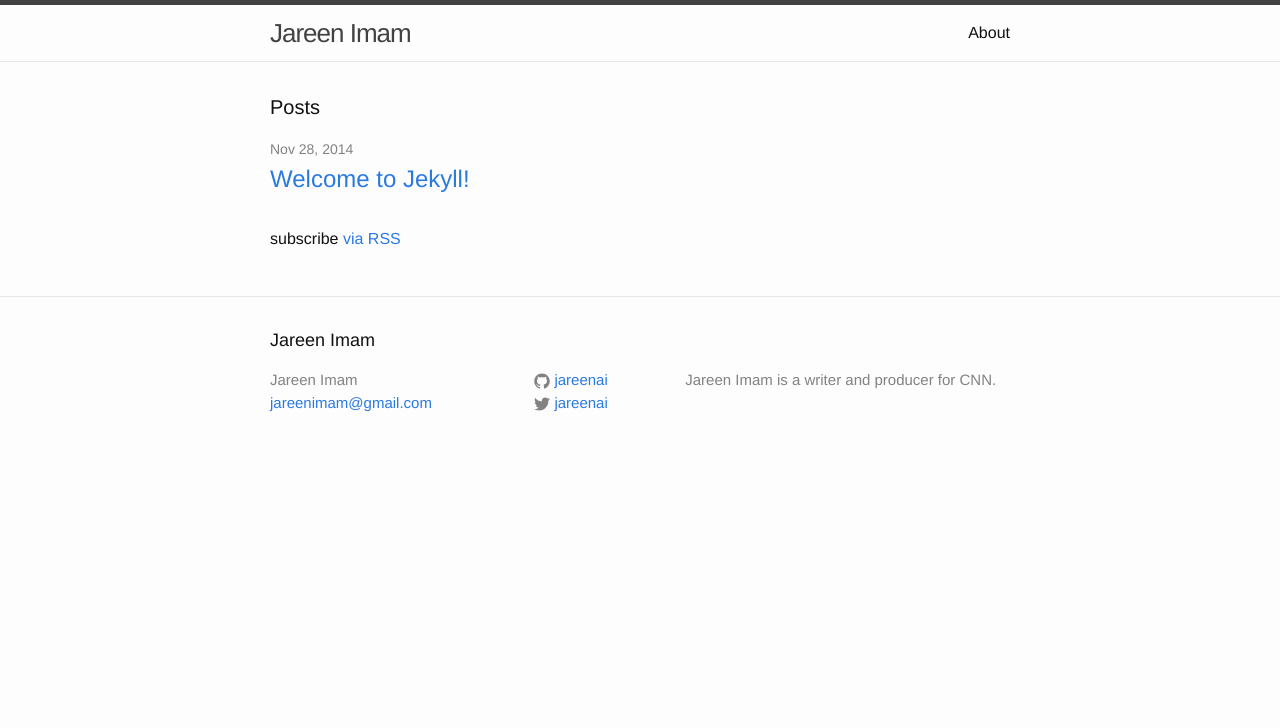
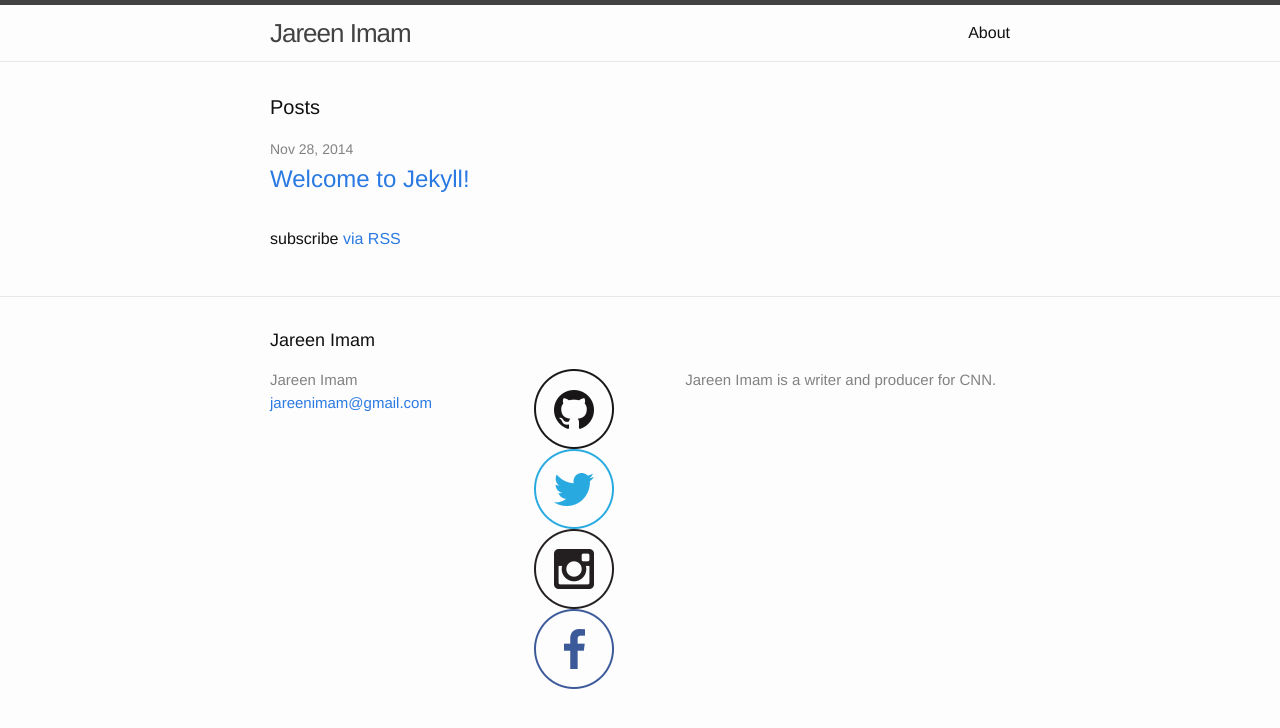
Before and after one commit to jareenai/jareenai.github.io, a Jekyll site: the page built from index.html, in a window 1280 px wide. Shown: the top 728 px of the page. Built offline with Jekyll 4.4.1, drawn with Linux system fonts in a browser that asks for light colours.

Commit message:
Custom social images

```diff
--- a/_includes/footer.html
+++ b/_includes/footer.html
@@ -17,13 +17,7 @@
           {% if site.github_username %}
           <li>
             <a href="https://github.com/{{ site.github_username }}">
-              <span class="icon  icon--github">
-                <svg viewBox="0 0 16 16">
-                  <path fill="#828282" d="M7.999,0.431c-4.285,0-7.76,3.474-7.76,7.761 c0,3.428,2.223,6.337,5.307,7.363c0.388,0.071,0.53-0.168,0.53-0.374c0-0.184-0.007-0.672-0.01-1.32 c-2.159,0.469-2.614-1.04-2.614-1.04c-0.353-0.896-0.862-1.135-0.862-1.135c-0.705-0.481,0.053-0.472,0.053-0.472 c0.779,0.055,1.189,0.8,1.189,0.8c0.692,1.186,1.816,0.843,2.258,0.645c0.071-0.502,0.271-0.843,0.493-1.037 C4.86,11.425,3.049,10.76,3.049,7.786c0-0.847,0.302-1.54,0.799-2.082C3.768,5.507,3.501,4.718,3.924,3.65 c0,0,0.652-0.209,2.134,0.796C6.677,4.273,7.34,4.187,8,4.184c0.659,0.003,1.323,0.089,1.943,0.261 c1.482-1.004,2.132-0.796,2.132-0.796c0.423,1.068,0.157,1.857,0.077,2.054c0.497,0.542,0.798,1.235,0.798,2.082 c0,2.981-1.814,3.637-3.543,3.829c0.279,0.24,0.527,0.713,0.527,1.437c0,1.037-0.01,1.874-0.01,2.129 c0,0.208,0.14,0.449,0.534,0.373c3.081-1.028,5.302-3.935,5.302-7.362C15.76,3.906,12.285,0.431,7.999,0.431z"/>
-                </svg>
-              </span>
-
-              <span class="username">{{ site.github_username }}</span>
+              <img src="img/Github.png">
             </a>
           </li>
           {% endif %}
@@ -31,14 +25,21 @@
           {% if site.twitter_username %}
           <li>
             <a href="https://twitter.com/{{ site.twitter_username }}">
-              <span class="icon  icon--twitter">
-                <svg viewBox="0 0 16 16">
-                  <path fill="#828282" d="M15.969,3.058c-0.586,0.26-1.217,0.436-1.878,0.515c0.675-0.405,1.194-1.045,1.438-1.809
-                  c-0.632,0.375-1.332,0.647-2.076,0.793c-0.596-0.636-1.446-1.033-2.387-1.033c-1.806,0-3.27,1.464-3.27,3.27 c0,0.256,0.029,0.506,0.085,0.745C5.163,5.404,2.753,4.102,1.14,2.124C0.859,2.607,0.698,3.168,0.698,3.767 c0,1.134,0.577,2.135,1.455,2.722C1.616,6.472,1.112,6.325,0.671,6.08c0,0.014,0,0.027,0,0.041c0,1.584,1.127,2.906,2.623,3.206 C3.02,9.402,2.731,9.442,2.433,9.442c-0.211,0-0.416-0.021-0.615-0.059c0.416,1.299,1.624,2.245,3.055,2.271 c-1.119,0.877-2.529,1.4-4.061,1.4c-0.264,0-0.524-0.015-0.78-0.046c1.447,0.928,3.166,1.469,5.013,1.469 c6.015,0,9.304-4.983,9.304-9.304c0-0.142-0.003-0.283-0.009-0.423C14.976,4.29,15.531,3.714,15.969,3.058z"/>
-                </svg>
-              </span>
-
-              <span class="username">{{ site.twitter_username }}</span>
+              <img src="img/twitter.png">
+            </a>
+          </li>
+          {% endif %}
+            {% if site.instagram_username %}
+          <li>
+            <a href="https://instagram.com/{{ site.instagram_username }}">
+              <img src="img/Instagram.png">
+            </a>
+          </li>
+          {% endif %}
+            {% if site.facebook_username %}
+          <li>
+            <a href="https://facebook.com/{{ site.facebook_username }}">
+              <img src="img/facebook.png">
             </a>
           </li>
           {% endif %}
```
